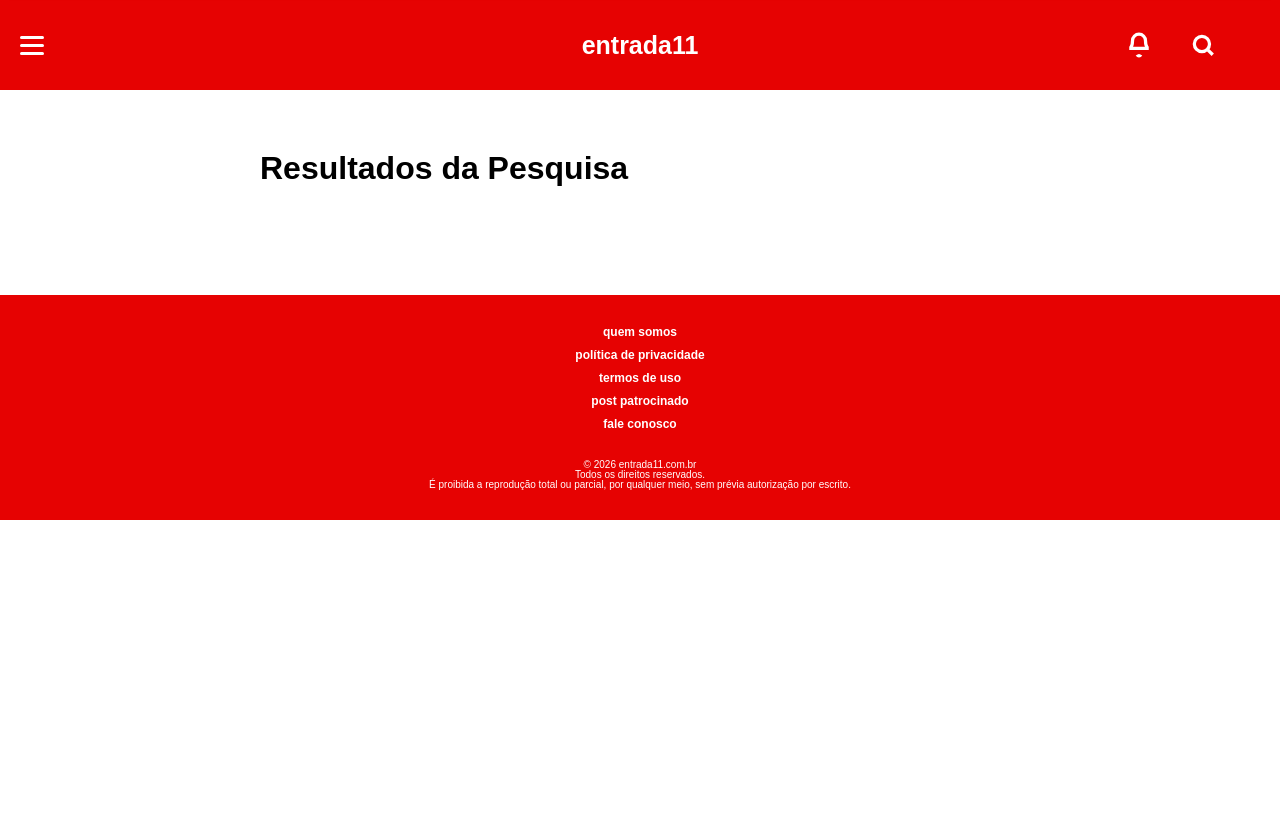
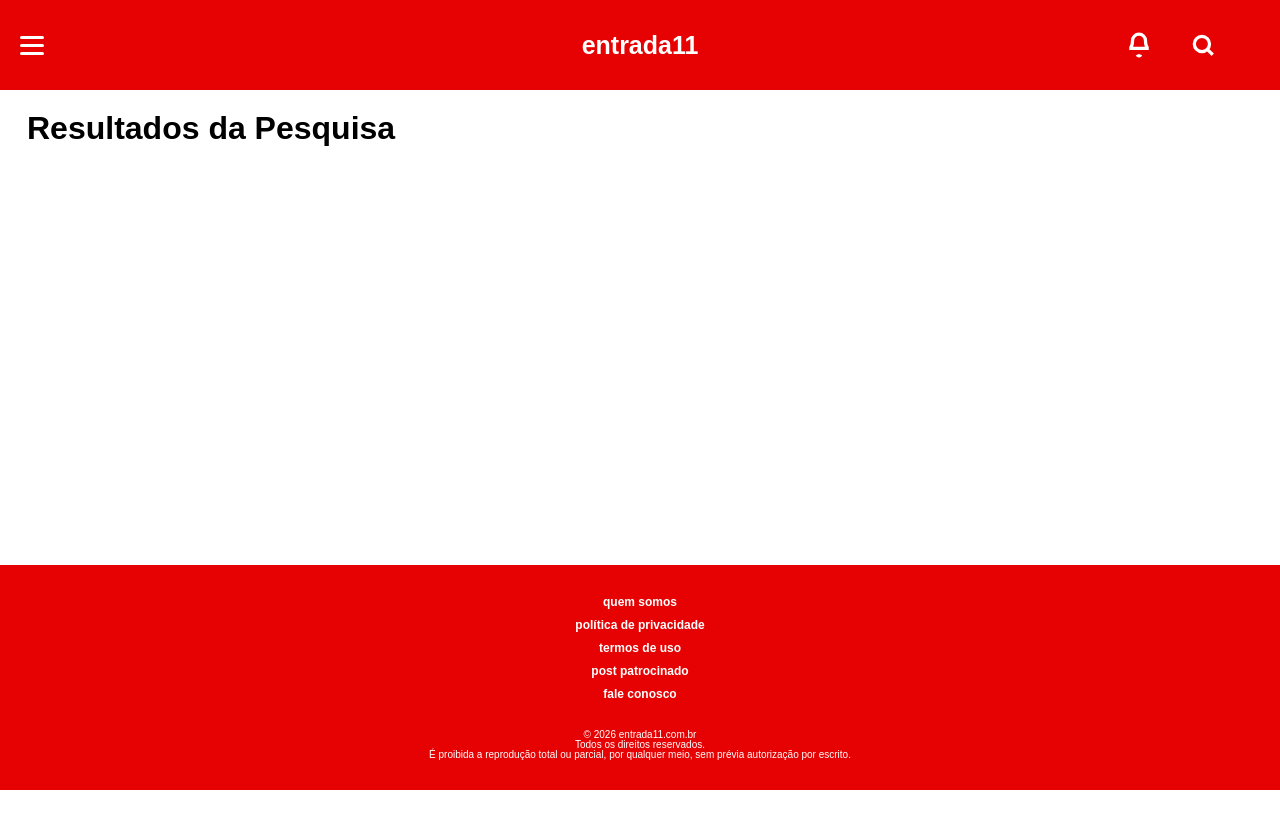
Before and after one commit to entrada11portal/entrada11portal.github.io, a Jekyll site: the page built from search.html, in a window 1280 px wide. Shown: the top 829 px of the page. Built offline with Jekyll 4.4.1, drawn with Linux system fonts in a browser that asks for light colours; comment, search, counter and statistics services are not loaded.

Commit message:
Update search.html

```diff
--- a/search.html
+++ b/search.html
@@ -3,8 +3,8 @@ layout: default
 title: Pesquisa
 ---
 
-<div style="max-width:800px;margin:auto;padding:40px 20px;">
+<div style="min-height:45vh;margin:auto;">
     <h1>Resultados da Pesquisa</h1>
     <br>
-    <h3 id="results"></h3>
+    <h5 id="results"></h5>
 </div>
```
